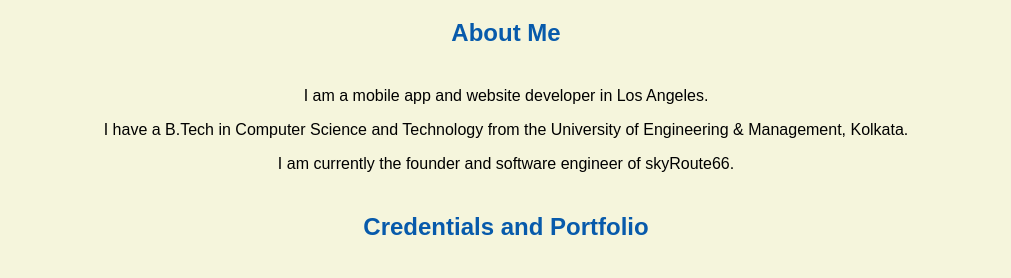
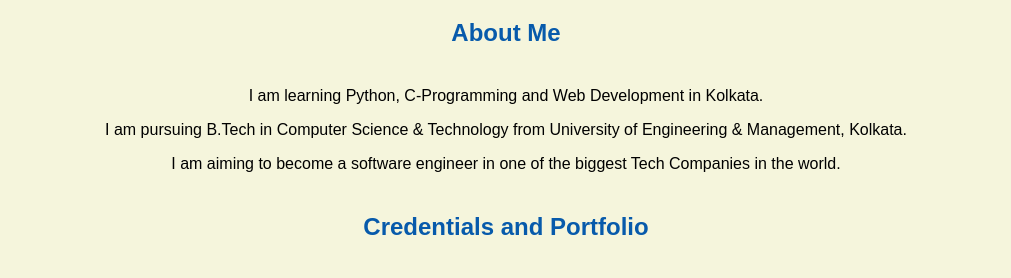
Before and after one commit to AnuragUnnikannan/AnuragUnnikannan.github.io, a plain HTML site: page index.html in a window 1280 px wide. Shown: the part 516-794 px from the top of the page, without its empty margins (134-1145 px from the left). Drawn offline with Linux system fonts and the light colour scheme.

Commit message:
Update index.html

```diff
--- a/index.html
+++ b/index.html
@@ -18,9 +18,9 @@
     <img src="images/banner.jpg" width="75%" alt="banner">
     <h1>Anurag Unnikannan's Portal</h1>
     <h2>About Me</h2>
-    <p>I am a mobile app and website developer in Los Angeles.</p>
-    <p>I have a B.Tech in Computer Science and Technology from the University of Engineering & Management, Kolkata.</p>
-    <p>I am currently the founder and software engineer of skyRoute66.</p>
+    <p>I am learning Python, C-Programming and Web Development in Kolkata.</p>
+    <p>I am pursuing B.Tech in Computer Science & Technology from University of Engineering & Management, Kolkata.</p>
+    <p>I am aiming to become a software engineer in one of the biggest Tech Companies in the world.</p>
     <h2>Credentials and Portfolio</h2>
     <p><a href="resume.html">My Resume</a> | <a href="https://github.com/AnuragUnnikannan">My GitHub</a></p>
     <h2>Contact</h2>
```
